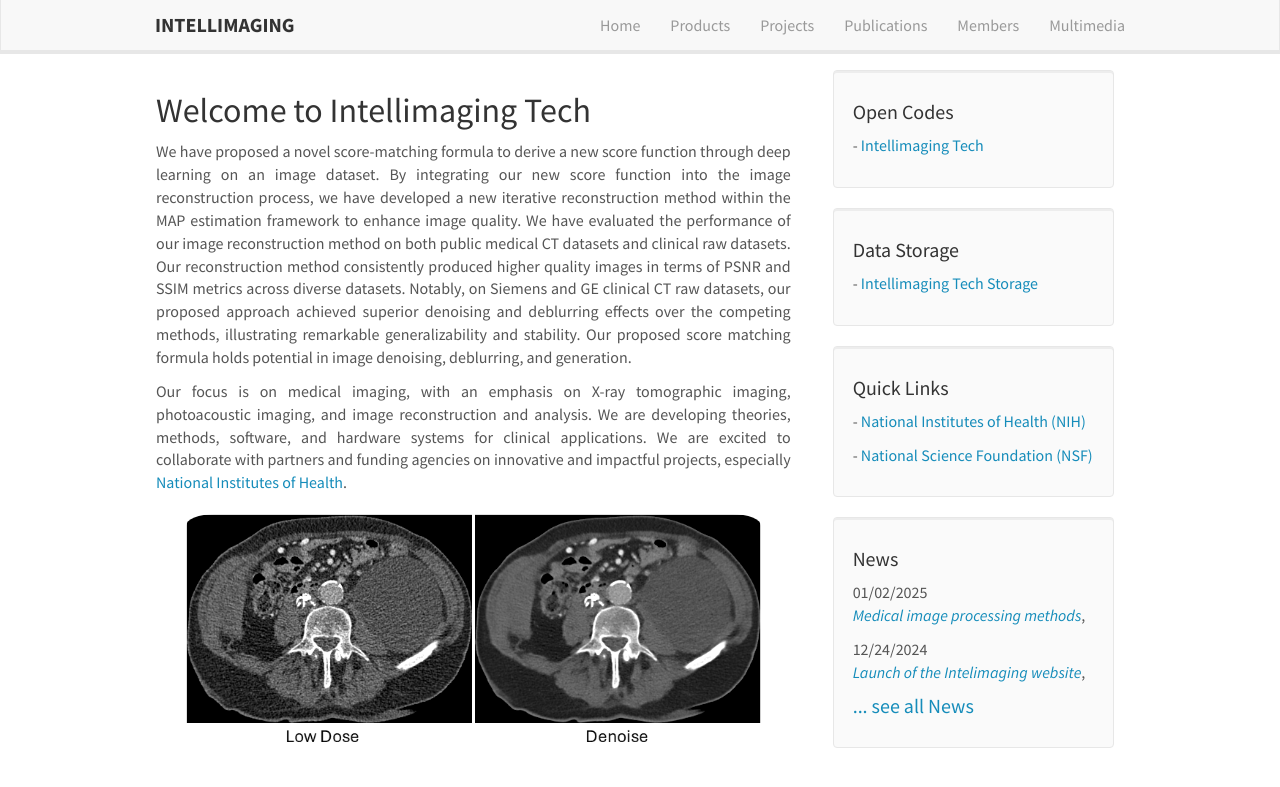
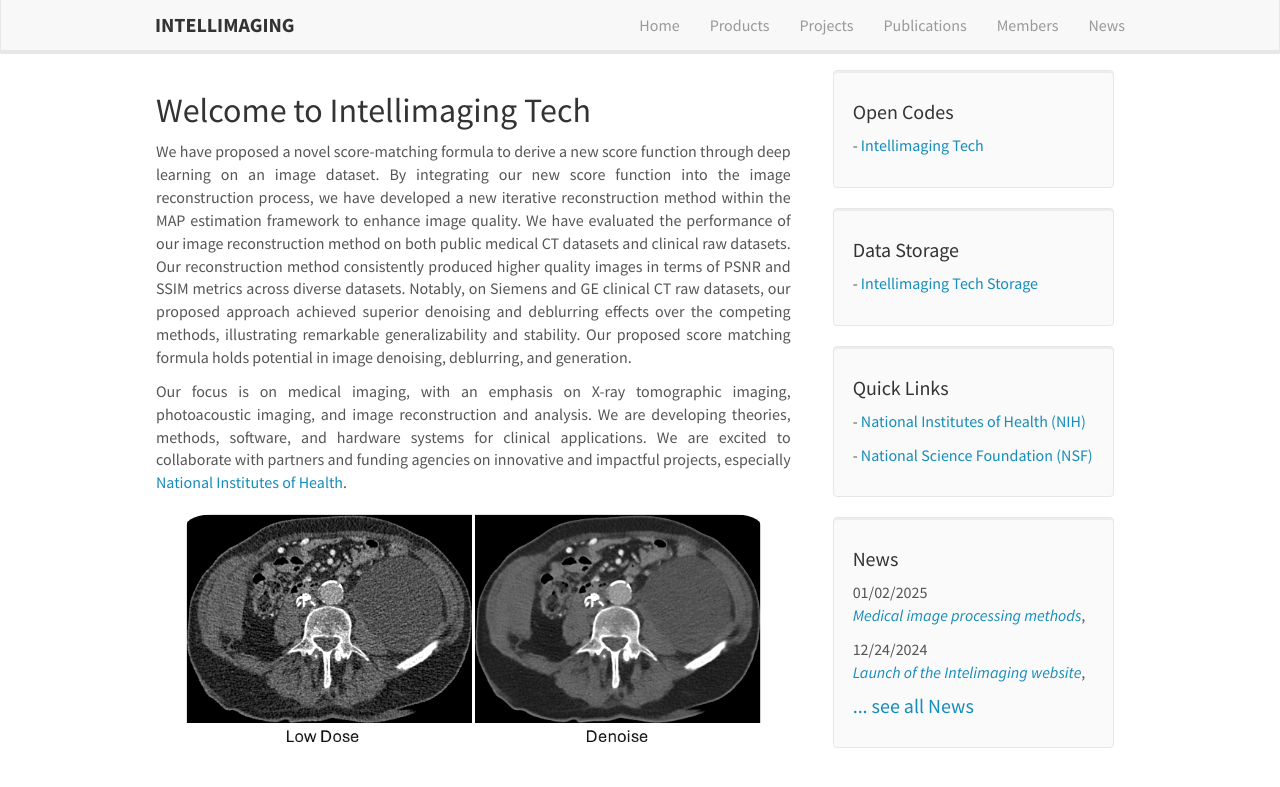
Before and after one commit to intellimaging/intellimaging.github.io, a Jekyll site: the page built from _pages/home.md, in a window 1280 px wide. Shown: the top 787 px of the page. Built offline with Jekyll 4.4.1, drawn with Linux system fonts in a browser that asks for light colours.

Commit message:
Update header.html

```diff
--- a/_includes/header.html
+++ b/_includes/header.html
@@ -17,7 +17,7 @@
 		<li><a href="{{ site.url }}{{ site.baseurl }}/projects">Projects</a></li>
 		<li><a href="{{ site.url }}{{ site.baseurl }}/publications">Publications</a></li>
 		<li><a href="{{ site.url }}{{ site.baseurl }}/members">Members</a></li>
-		<li><a href="{{ site.url }}{{ site.baseurl }}/multimedia">Multimedia</a></li>
+		<li><a href="{{ site.url }}{{ site.baseurl }}/multimedia">News</a></li>
 	  </ul>
 	</div>
   </div>
```
